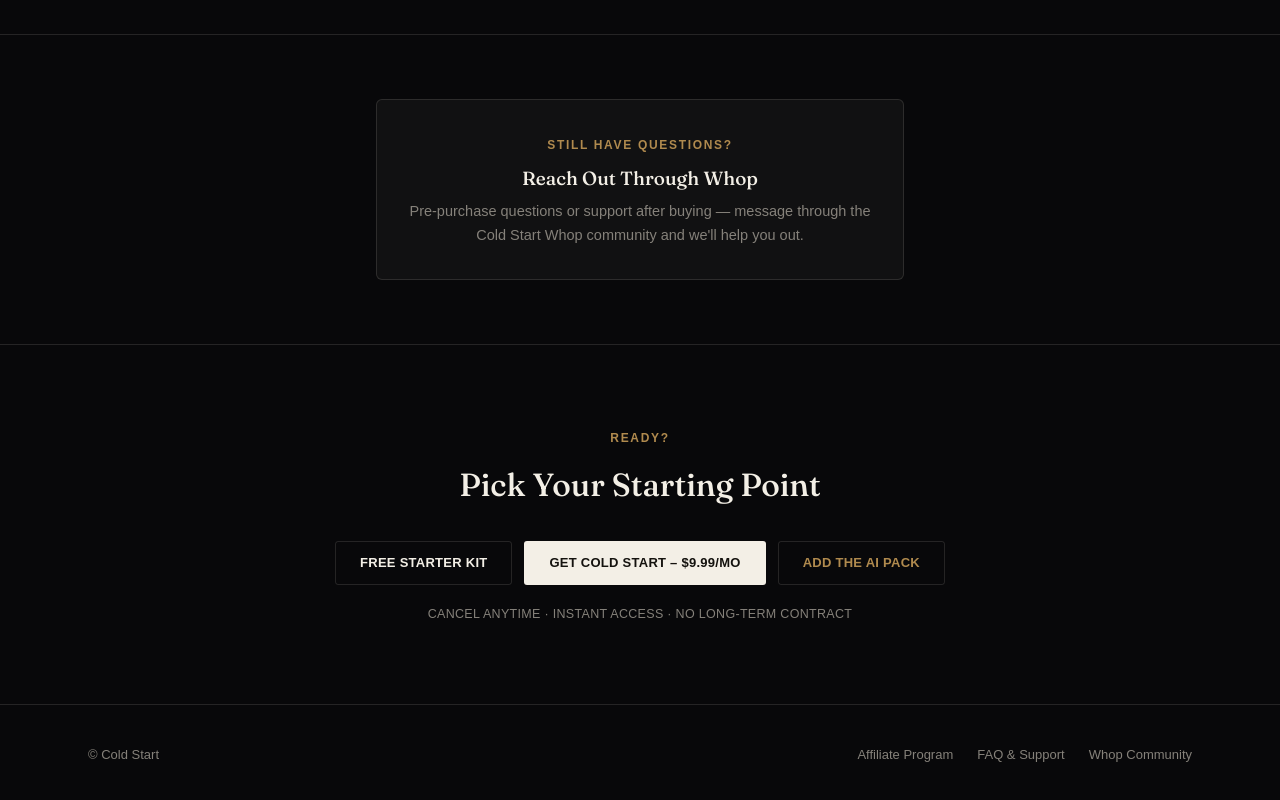
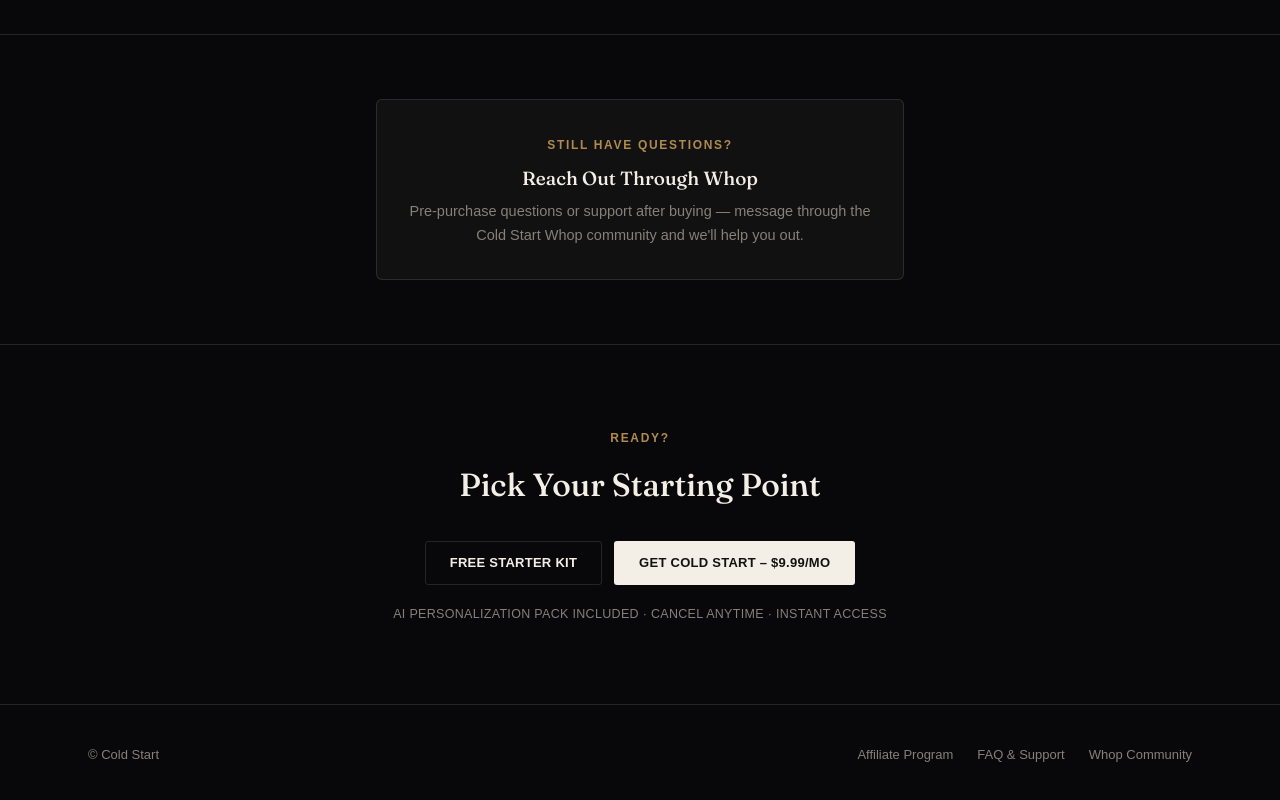
Before and after one commit to nikokristijan/coldstart-site, a Next.js app: page /faq in a window 1280 px wide. Shown: the part 1998-2798 px from the top of the page. Built offline with nearby package versions, Linux system fonts and the light colour scheme; a web font is replaced by a local one.

Commit message:
Remove contradictory AI Pack upsell button from FinalCta; clarify bundling in microcopy

```diff
--- a/components/sections/final-cta.tsx
+++ b/components/sections/final-cta.tsx
@@ -45,18 +45,9 @@ export function FinalCta({
                 {CTA.primaryWithPrice}
               </TrackedAnchor>
             </Button>
-            <Button asChild variant="teal">
-              <TrackedAnchor
-                href={CHECKOUT.aiPack}
-                event="cta_click"
-                eventProps={{ location: "final_cta_ai_pack" }}
-              >
-                Add the AI Pack
-              </TrackedAnchor>
-            </Button>
           </div>
           <p className="mt-5 text-[12.5px] uppercase tracking-wide text-[var(--ink-dim)]">
-            Cancel anytime · Instant access · No long-term contract
+            AI Personalization Pack included · Cancel anytime · Instant access
           </p>
         </Reveal>
       </div>
```
